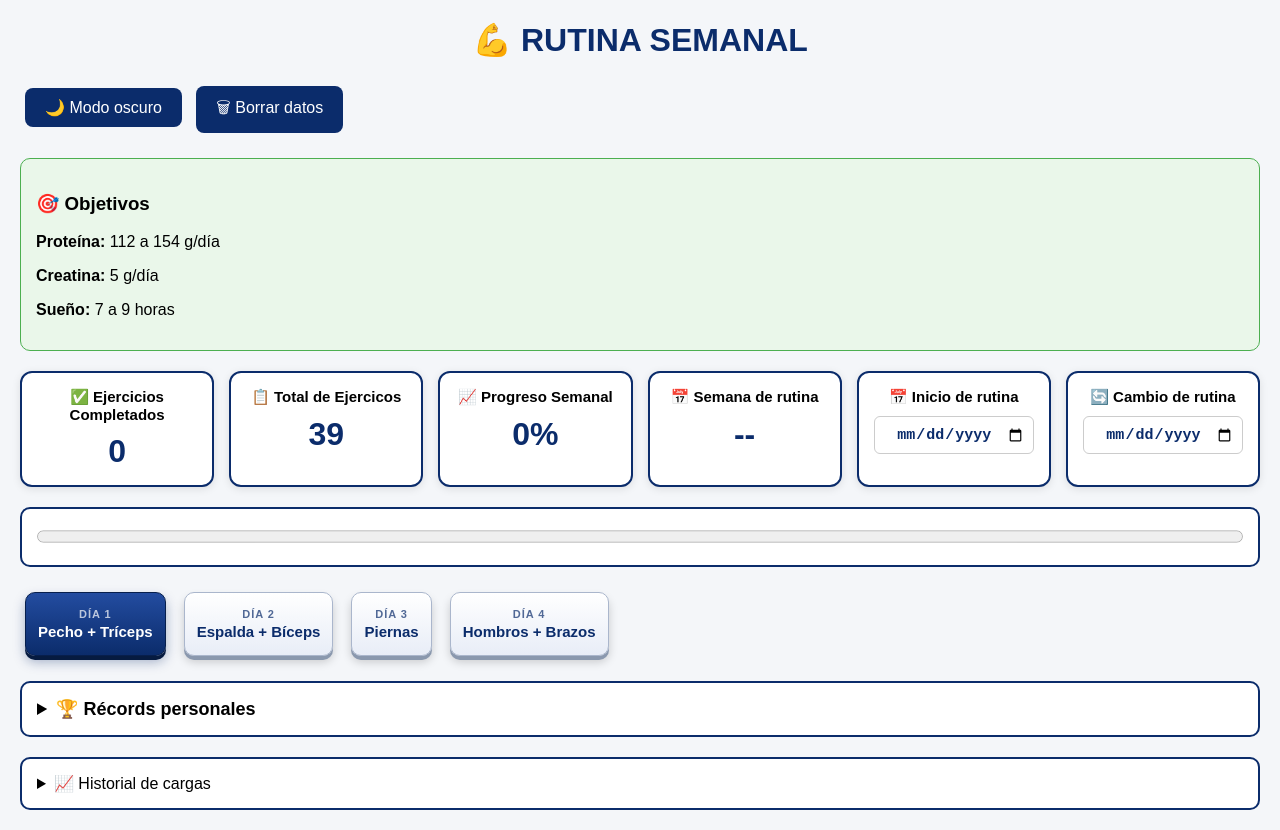
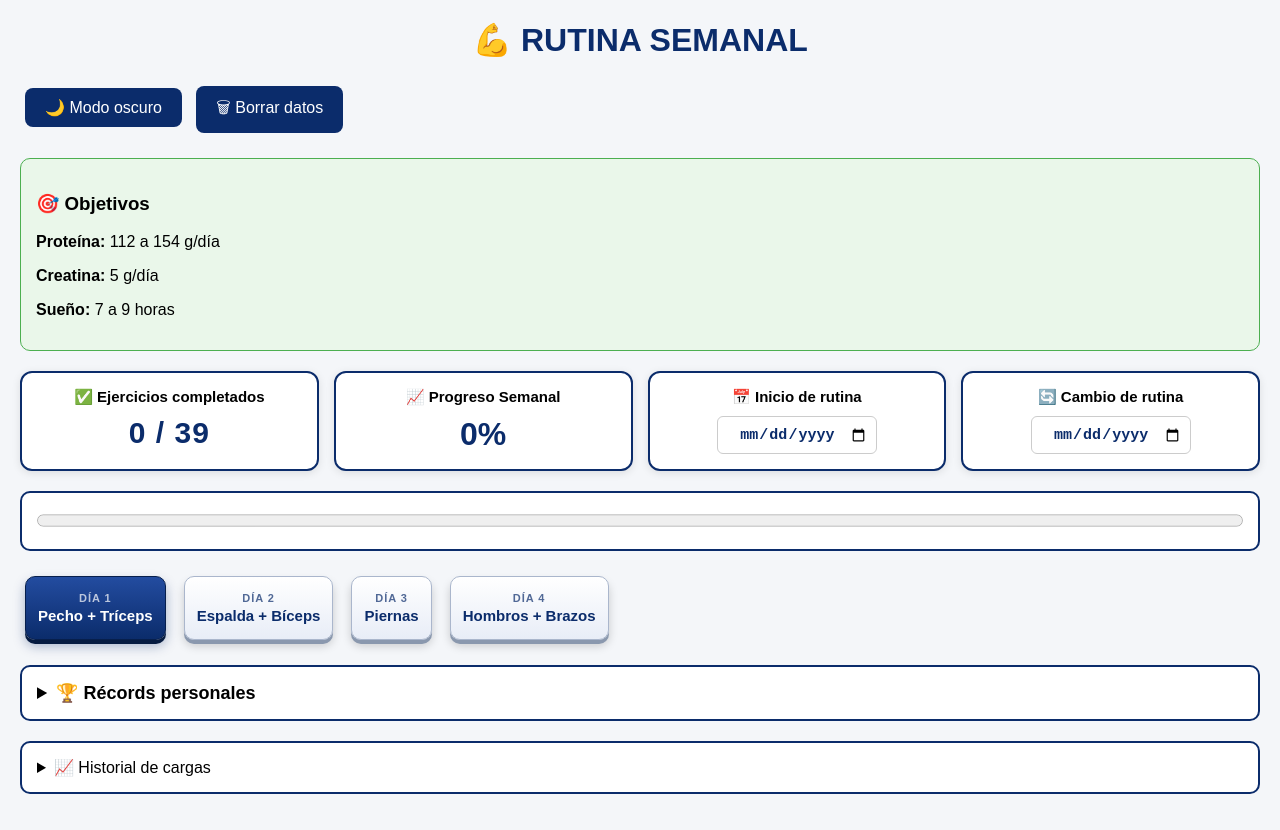
Before and after one commit to diegho73/planner-hipertrofia, a plain HTML site: page index.html in a window 1280 px wide. Drawn offline with Linux system fonts and the light colour scheme; no server answers.

Commit message:
Update index.html

```diff
--- a/index.html
+++ b/index.html
@@ -292,6 +292,15 @@ h1{
 
     color:#0b2c6b;
 
+}
+
+#ejerciciosCompletados{
+    display:block;
+
+    font-size:30px;
+    font-weight:800;
+
+    letter-spacing:1px;
 }
 
     .summary{
@@ -893,15 +902,6 @@ th{
     line-height:1.2;
 }
 
-#semanaRutina{
-    display:block !important;
-    visibility:visible !important;
-    font-size:24px;
-    font-weight:bold;
-    line-height:1.2;
-    white-space:nowrap;
-}
-
     .fecha-rutina{
     display:block !important;
     visibility:visible !important;
@@ -962,6 +962,10 @@ th{
     font-size:12px;
 }
 
+#ejerciciosCompletados{
+    font-size:26px;
+}
+
 }
 
 @media print{
@@ -1008,24 +1012,17 @@ th{
 
 <div class="dashboard">
 
-    <div class="kpi">
-        <h3>✅ Ejercicios Completados</h3>
-        <span id="completedCount">0</span>
-    </div>
-
-    <div class="kpi">
-        <h3>📋 Total de Ejercicos</h3>
-        <span id="totalCount">0</span>
-    </div>
+   <div class="kpi">
+    <h3>✅ Ejercicios completados</h3>
+
+    <span id="ejerciciosCompletados">
+        0 / 0
+    </span>
+</div>
 
     <div class="kpi">
         <h3>📈 Progreso Semanal</h3>
         <span id="progressText">0</span>
-    </div>
-
-    <div class="kpi">
-        <h3>📅 Semana de rutina</h3>
-        <span id="semanaRutina">--</span>
     </div>
 
     <div class="kpi">
@@ -2633,15 +2630,19 @@ function updateProgress(){
 
     });
 
+    const contadorEjercicios =
     document.getElementById(
-        "completedCount"
-    ).textContent =
-        checked.length;
-
-    document.getElementById(
-        "totalCount"
-    ).textContent =
+        "ejerciciosCompletados"
+    );
+
+if(contadorEjercicios){
+
+    contadorEjercicios.textContent =
+        checked.length +
+        " / " +
         checks.length;
+
+}
 
     const percent =
         checks.length
@@ -2830,41 +2831,10 @@ campo.addEventListener(
 
         updateProgress();
 
-        actualizarSemanaRutina();
-
     }
 );
 
 });
-
-     const fechaInicio =
-        document.getElementById(
-            "fechaInicioRutina"
-        );
-
-    const fechaCambio =
-        document.getElementById(
-            "fechaCambioRutina"
-        );
-
-    if(fechaInicio){
-
-        fechaInicio.addEventListener(
-            "change",
-            actualizarSemanaRutina
-        );
-
-    }
-
-    if(fechaCambio){
-
-        fechaCambio.addEventListener(
-            "change",
-            actualizarSemanaRutina
-        );
-
-    }
-
 
     updateProgress();
 
```
